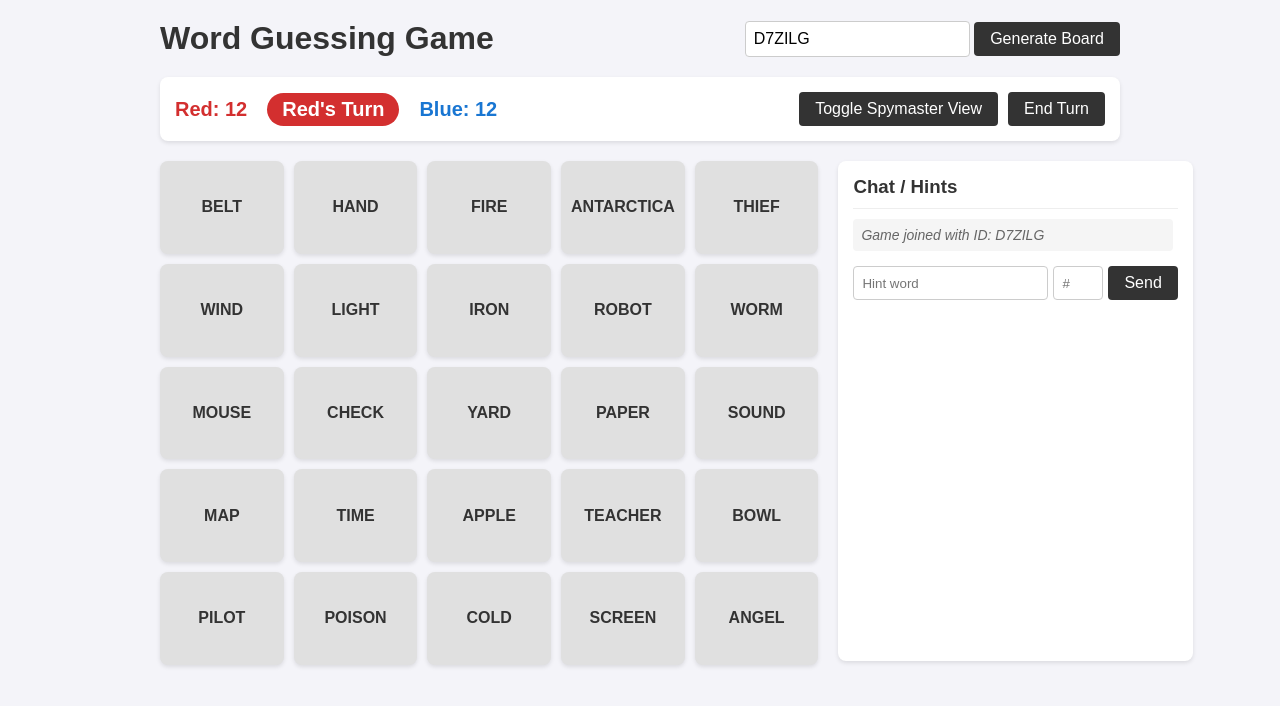
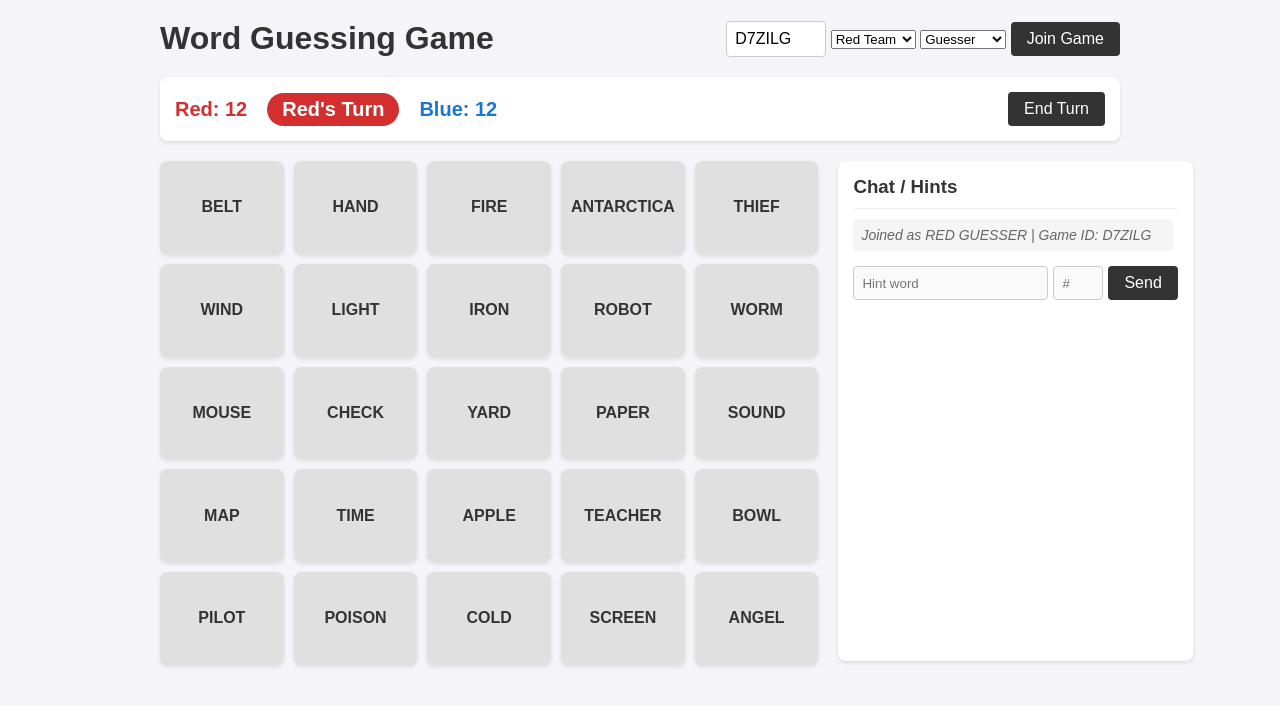
Before and after one commit to Anish-Rooj-cpu/wordGuesser, a plain HTML site: page index.html in a window 1280 px wide. Drawn offline with Linux system fonts and the light colour scheme.

Commit message:
Add role and team selection to restrict Spymaster view

```diff
--- a/index.html
+++ b/index.html
@@ -11,8 +11,16 @@
         <header>
             <h1>Word Guessing Game</h1>
             <div class="game-setup">
-                <input type="text" id="game-id" placeholder="Enter Game ID (Seed)">
-                <button id="join-btn">Generate Board</button>
+                <input type="text" id="game-id" placeholder="Game ID" style="width: 100px;">
+                <select id="player-team">
+                    <option value="red">Red Team</option>
+                    <option value="blue">Blue Team</option>
+                </select>
+                <select id="player-role">
+                    <option value="guesser">Guesser</option>
+                    <option value="spymaster">Spymaster</option>
+                </select>
+                <button id="join-btn">Join Game</button>
             </div>
         </header>
 
--- a/script.js
+++ b/script.js
@@ -45,7 +45,9 @@ let gameState = {
     blueLeft: 12,
     cards: [],
     gameOver: false,
-    seed: ''
+    seed: '',
+    myTeam: 'red',
+    myRole: 'guesser'
 };
 
 // DOM Elements
@@ -54,6 +56,8 @@ const redLeftEl = document.getElementById('red-left');
 const blueLeftEl = document.getElementById('blue-left');
 const turnIndicator = document.getElementById('turn-indicator');
 const gameIdInput = document.getElementById('game-id');
+const playerTeamSelect = document.getElementById('player-team');
+const playerRoleSelect = document.getElementById('player-role');
 const joinBtn = document.getElementById('join-btn');
 const spymasterToggleBtn = document.getElementById('spymaster-toggle');
 const endTurnBtn = document.getElementById('end-turn-btn');
@@ -73,6 +77,9 @@ function initGame() {
     }
 
     gameState.seed = seedStr;
+    gameState.myTeam = playerTeamSelect.value;
+    gameState.myRole = playerRoleSelect.value;
+
     const seedGen = xmur3(seedStr);
     random = mulberry32(seedGen());
 
@@ -82,7 +89,20 @@ function initGame() {
     gameState.gameOver = false;
     gameState.cards = [];
 
+    // Role Enforcement
     document.body.classList.remove('spymaster');
+    if (gameState.myRole === 'guesser') {
+        spymasterToggleBtn.style.display = 'none';
+        hintWordInput.disabled = true;
+        hintNumberInput.disabled = true;
+        submitHintBtn.disabled = true;
+    } else {
+        spymasterToggleBtn.style.display = 'inline-block';
+        hintWordInput.disabled = false;
+        hintNumberInput.disabled = false;
+        submitHintBtn.disabled = false;
+    }
+
     hintLog.innerHTML = '';
     gameOverModal.classList.add('hidden');
 
@@ -90,7 +110,7 @@ function initGame() {
     renderBoard();
     updateUI();
 
-    addSystemLog(`Game joined with ID: ${seedStr}`);
+    addSystemLog(`Joined as ${gameState.myTeam.toUpperCase()} ${gameState.myRole.toUpperCase()} | Game ID: ${seedStr}`);
 }
 
 function generateCards() {
```
